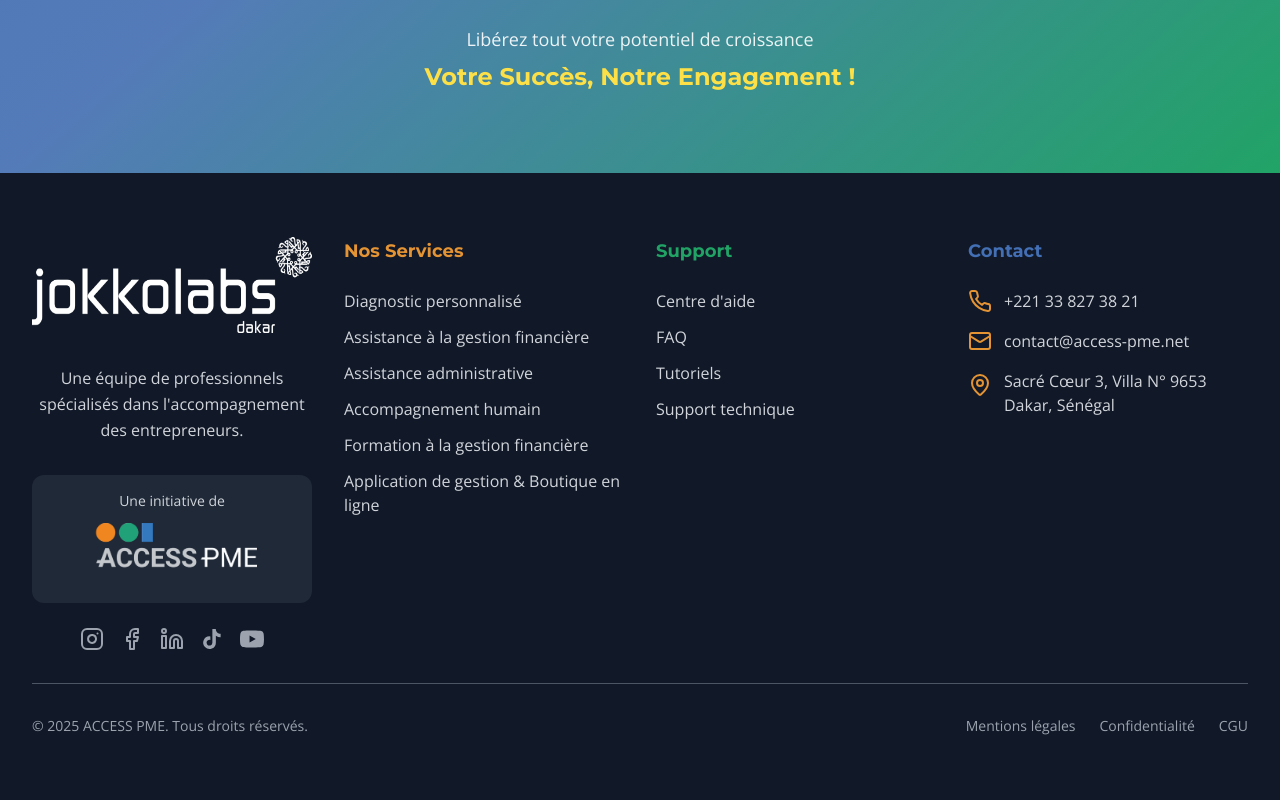
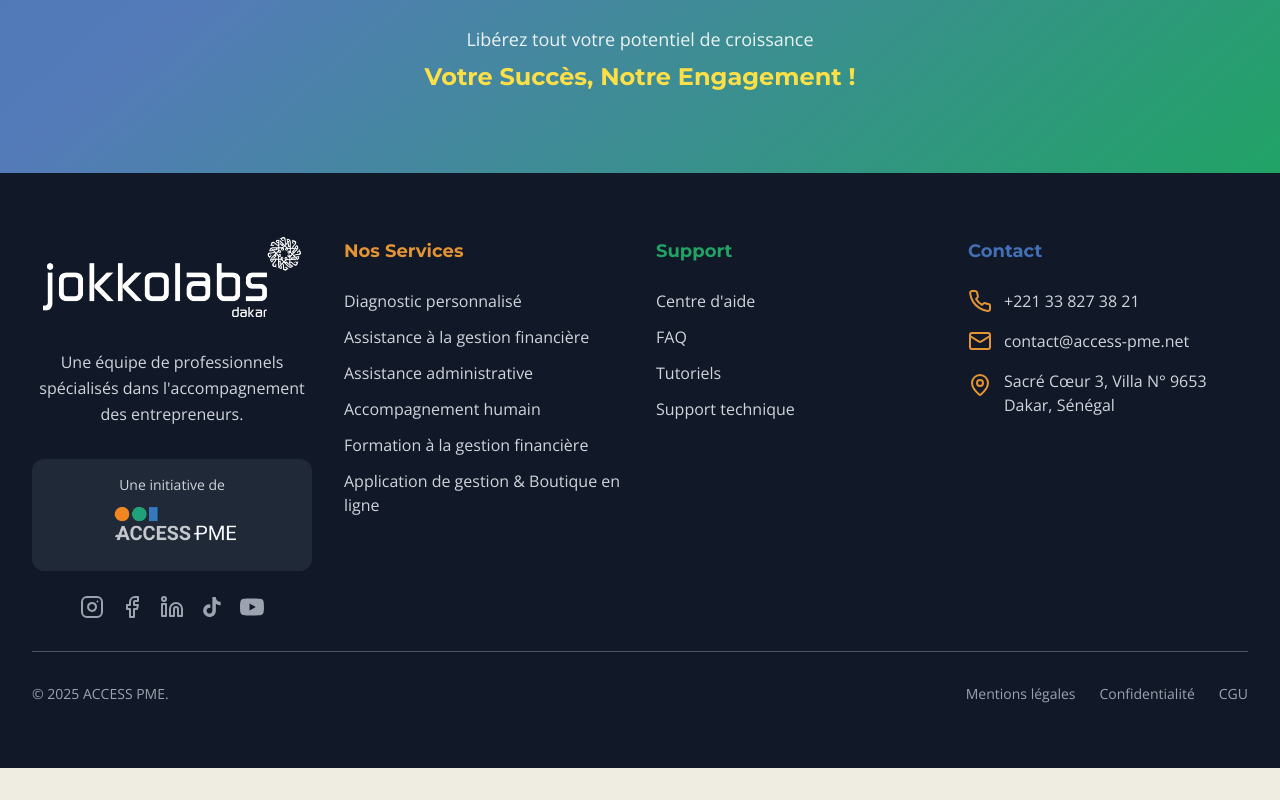
Before and after one commit to Abdelaziz-Abderahmane/access-pme-grow, a React (Vite) app: page / in a window 1280 px wide. Shown: the part 9323-10123 px from the top of the page. After the commit the page ends 10091 px from the top, so only its background shows below. Built offline with nearby package versions, Linux system fonts and the light colour scheme.

Commit message:
Fix: Footer logo order
Reverted the footer logo order to the original design.

```diff
--- a/src/components/Footer.tsx
+++ b/src/components/Footer.tsx
@@ -13,7 +13,7 @@ export const Footer = () => {
               <img
                 src="/lovable-uploads/8fccf90b-64c9-453f-b897-79f5321a72ec.png"
                 alt="ACCESS PME Logo"
-                className="h-24 w-auto"
+                className="h-20 w-auto"
               />
             </div>
             <p className="text-gray-300 mb-8 leading-relaxed text-center">
@@ -30,7 +30,7 @@ export const Footer = () => {
                   <img
                     src="/lovable-uploads/cc944b22-79fa-49a7-8008-d5af30d17883.png"
                     alt="Jokkolabs"
-                    className="h-16 w-auto hover:scale-105 transition-transform duration-300"
+                    className="h-12 w-auto hover:scale-105 transition-transform duration-300"
                   />
                 </a>
               </div>
@@ -98,7 +98,7 @@ export const Footer = () => {
         {/* Bottom Bar */}
         <div className="flex flex-col md:flex-row justify-between items-center text-gray-400 text-sm">
           <div className="mb-4 md:mb-0">
-            <p>&copy; 2025 ACCESS PME. Tous droits réservés.</p>
+            <p>&copy; 2025 ACCESS PME.</p>
           </div>
           <div className="flex space-x-6">
             <a href="#" className="hover:text-access-blue transition-colors">Mentions légales</a>
```
